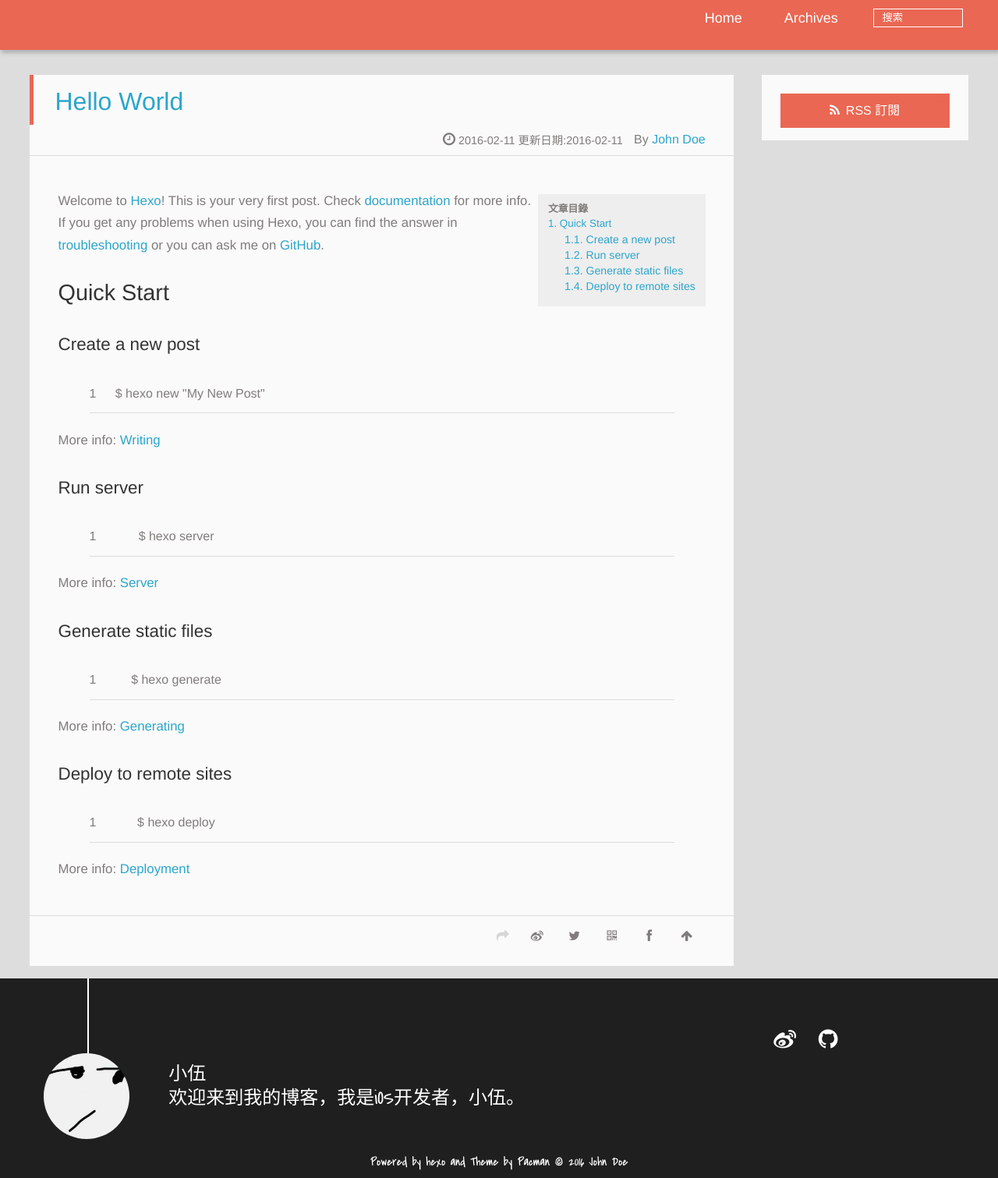
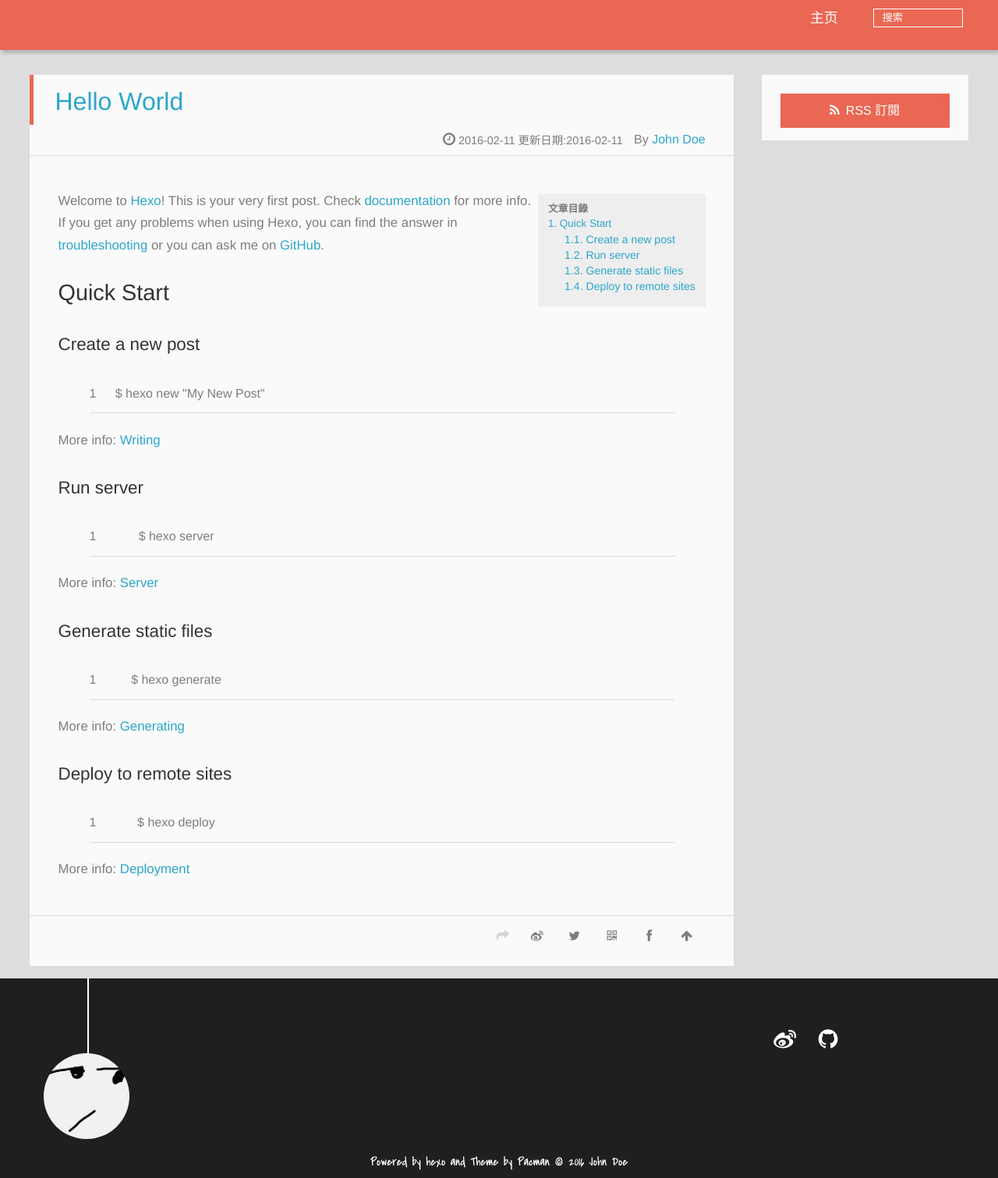
Before and after one commit to kongfanwu/kongfanwu.github.io, a plain HTML site: page 2016/02/11/hello-world/index.html in a window 1280 px wide. Shown: the part 117-1628 px from the top of the page at 78% size. Drawn offline with Linux system fonts and the light colour scheme; a script that the page names is missing; files whose address does not match are found by name.

Commit message:
Site updated: 2016-02-11 22:14:47

```diff
--- a/2016/02/11/hello-world/index.html
+++ b/2016/02/11/hello-world/index.html
@@ -43,9 +43,7 @@
 			<nav class="animated">
 				<ul>
 
-						<li><a href="/">Home</a></li>
-
-						<li><a href="/archives">Archives</a></li>
+						<li><a href="/">主页</a></li>
 
 					<li>
 
@@ -147,11 +145,6 @@
 		<div class="author"></div>
 	</div>
 
-
-	<section class="info">
-		<p> 小伍 <br/>
-			欢迎来到我的博客，我是iOS开发者，小伍。</p>
-	</section>
 
 	<div class="social-font clearfix">
 
```
Also changed, not shown: archives/2016/02/index.html (+1 -8 lines), archives/2016/index.html (+1 -8 lines), archives/index.html (+1 -8 lines), index.html (+1 -8 lines).
